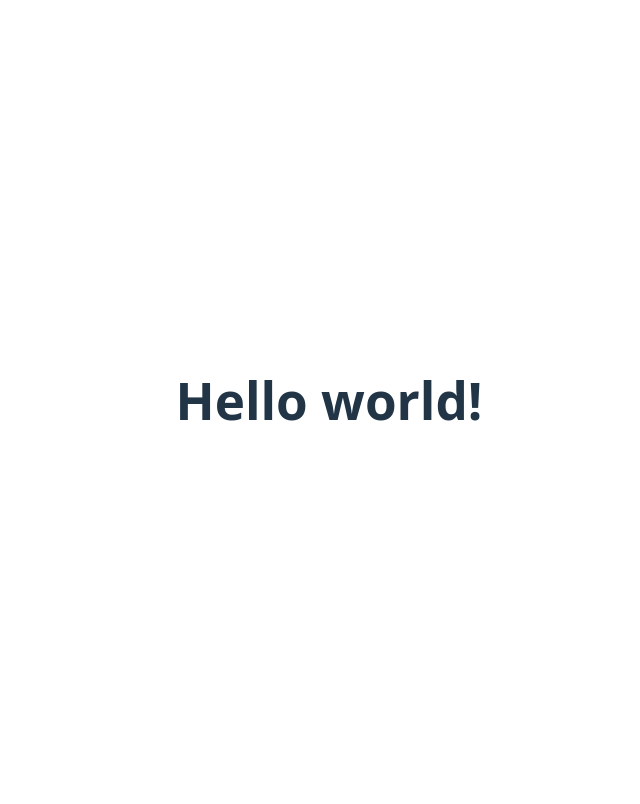
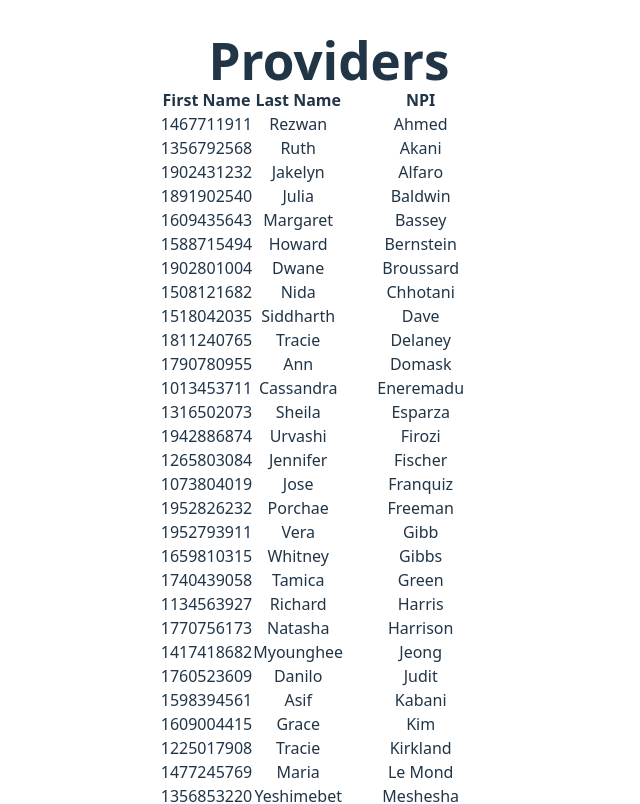
Before and after one commit to dwilhel1/frontend-sandbox, a React (Vite) app: page / in a window 1280 px wide. Shown: the top 804 px of the page, without its empty margins (311-951 px from the left). Built offline with nearby package versions, Linux system fonts and the light colour scheme.

Commit message:
Add feature to render table data

```diff
--- a/src/app/App.tsx
+++ b/src/app/App.tsx
@@ -1,12 +1,16 @@
+import { ItemList } from '../components/ItemList/ItemList'
 import './App.css'
+import providers from '../data/providers.json'
+import type { Provider } from './types'
+
+const Providers: Provider[] = providers.providers
 
 function App() {
 
   return (
     <>
-      <h1 className="text-3xl font-bold">
-        Hello world!
-      </h1>
+      <h1 className="text-3xl font-bold">Providers</h1>
+      <ItemList items={Providers}/>
     </>
   )
 }
--- /dev/null
+++ b/src/app/types.ts
@@ -0,0 +1,10 @@
+interface Provider {
+    firstname: string,
+    lastname: string,
+    npi: number | null,
+    providerid: number,
+}
+
+export type {
+    Provider,
+}
--- /dev/null
+++ b/src/components/ItemList/ItemList.tsx
@@ -0,0 +1,27 @@
+import type { FC } from 'react';
+import type { Provider } from '../../app/types';
+
+interface Props {
+    items: Provider[]
+}
+
+export const ItemList: FC<Props> = ({items = []}) => (
+    <table>
+        <thead>
+            <tr>
+                <th scope="col">First Name</th>
+                <th scope="col">Last Name</th>
+                <th scope="col">NPI</th>
+            </tr>
+        </thead>
+        <tbody>
+            {items.map((item) => (
+                <tr key={`row-${item.providerid.toString()}`}>
+                    <td key={`cell-${item.providerid.toString()}`}>{item.npi}</td>
+                    <td key={`cell-${item.firstname.toString()}`}>{item.firstname}</td>
+                    <td key={`cell-${item.lastname.toString()}`}>{item.lastname}</td>
+                </tr>
+            ))}
+        </tbody>
+    </table>
+);
```
